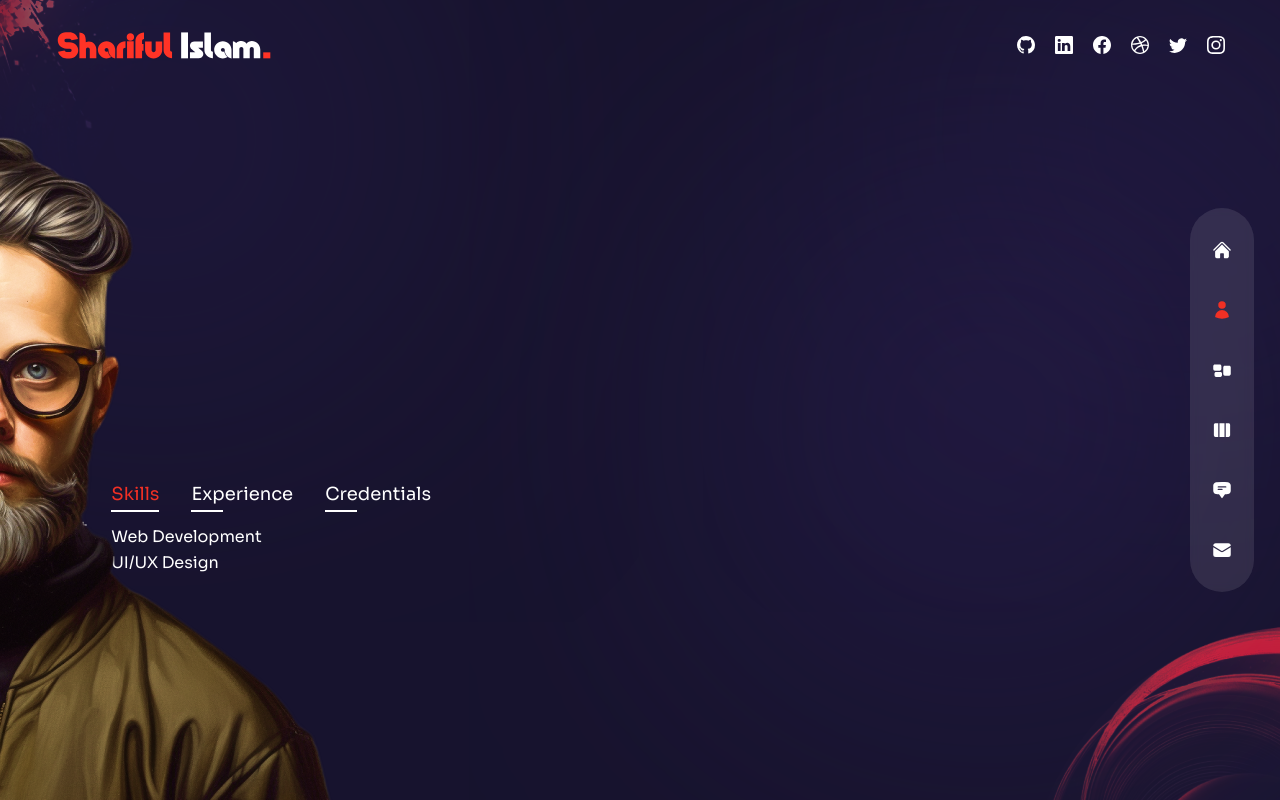
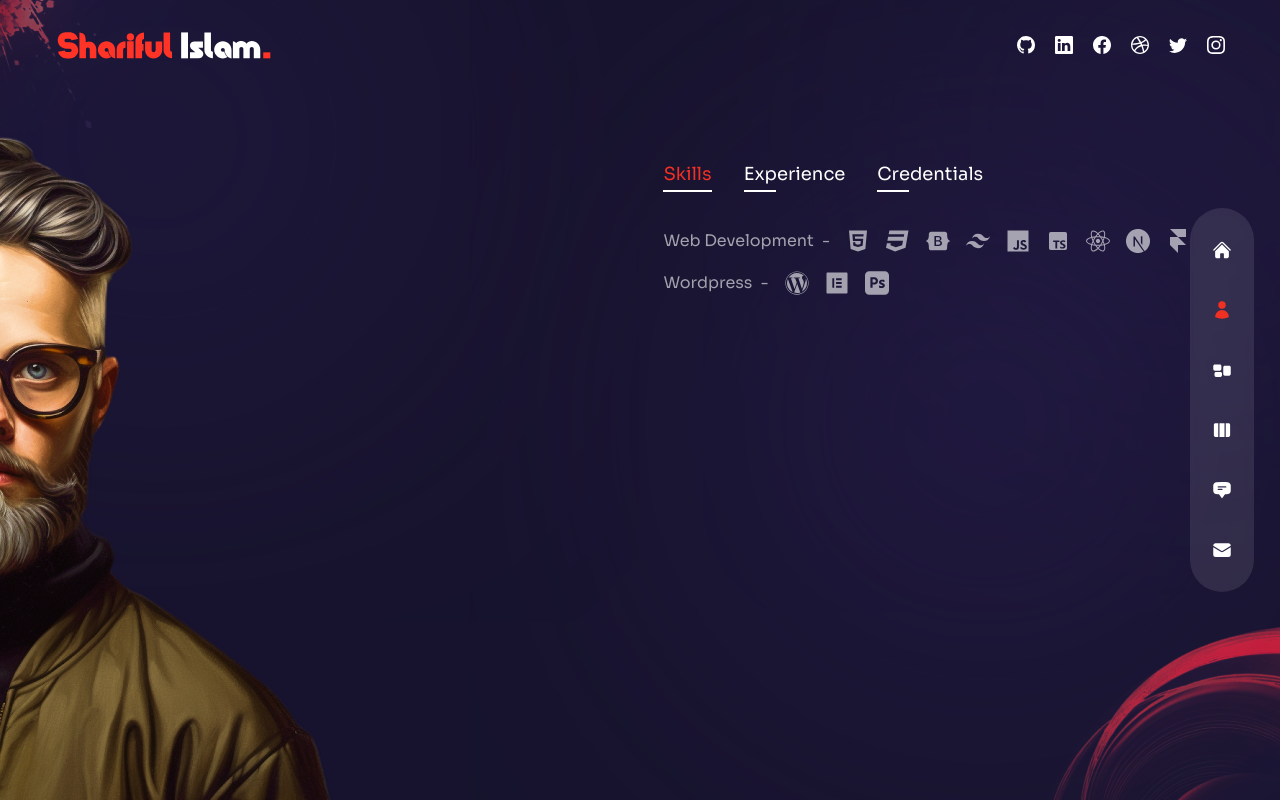
Before and after one commit to shariful10/Next-Portfolio, a Next.js app: page /about in a window 1280 px wide. Built offline with nearby package versions, Linux system fonts and the light colour scheme.

Commit message:
Icon Implemented On Skills Tab

```diff
--- a/pages/about/index.js
+++ b/pages/about/index.js
@@ -4,6 +4,7 @@ import { motion } from "framer-motion";
 import { fadeIn } from "./../../variants";
 import Circles from "../../components/Circles";
 import Avatar from "./../../components/Avatar";
+import { BiLogoTypescript } from "react-icons/bi";
 
 import {
 	FaHtml5,
@@ -11,17 +12,18 @@ import {
 	FaJs,
 	FaReact,
 	FaWordpress,
-	FaFigma,
+	FaElementor,
+	FaBootstrap,
 } from "react-icons/fa";
 
 import {
 	SiNextdotjs,
 	SiFramer,
-	SiAdobexd,
 	SiAdobephotoshop,
+	SiTailwindcss,
 } from "react-icons/si";
 
-//  data
+// <====<<==== Data ====>>====>
 export const aboutData = [
 	{
 		title: "skills",
@@ -31,16 +33,23 @@ export const aboutData = [
 				icons: [
 					<FaHtml5 />,
 					<FaCss3 />,
+					<FaBootstrap />,
+					<SiTailwindcss />,
 					<FaJs />,
+					<BiLogoTypescript />,
 					<FaReact />,
 					<SiNextdotjs />,
 					<SiFramer />,
-					<FaWordpress />,
 				],
 			},
 			{
-				title: "UI/UX Design",
-				icons: [<FaFigma />, <SiAdobexd />, <SiAdobephotoshop />],
+				title: "Wordpress",
+				icons: [
+					<FaWordpress />,
+					,
+					<FaElementor />,
+					<SiAdobephotoshop />,
+				],
 			},
 		],
 	},
@@ -61,11 +70,11 @@ export const aboutData = [
 		title: "experience",
 		info: [
 			{
-				title: "UX/UI Designer - XYZ Company",
+				title: "Web Developer - XYZ Company",
 				stage: "2022 - 2023",
 			},
 			{
-				title: "Web Developer - XYZ Company",
+				title: "Wordpress - fiverr",
 				stage: "2022 - 2023",
 			},
 			// {
@@ -97,7 +106,7 @@ const About = () => {
 	const [index, setIndex] = useState(0);
 
 	return (
-		<div className="h-screen bg-primary/30 py-32 text-center xl:text-left">
+		<div className="h-screen bg-primary/30 text-center xl:text-left">
 			<Circles />
 			{/* <====<<==== Avatar ====>>====> */}
 			<motion.div
@@ -109,9 +118,9 @@ const About = () => {
 			>
 				<Avatar />
 			</motion.div>
-			<div className="container mx-auto h-screen flex flex-col items-center xl:flex-row gap-x-6">
-				<div>text</div>
-				<div>
+			<div className="container mx-auto h-screen py-32 flex flex-col items-center xl:flex-row gap-x-6">
+				<div className="flex-1 flex flex-col justify-center">text</div>
+				<div className="flex flex-col w-full xl:max-w-[48%] h-[480px]">
 					<div className="flex gap-x-4 xl:gap-x-8 mx-auto xl:mx-0 mb-4">
 						{aboutData.map((item, i) => {
 							return (
@@ -128,12 +137,22 @@ const About = () => {
 							);
 						})}
 					</div>
-					<div>
+					<div className="py-2 xl:py-6 flex flex-col gap-y-2 xl:gap-y-4 items-center xl:items-start">
 						{aboutData[index].info.map((item, i) => {
-							return <div key={i}>
-								{/* <====<<==== Title ====>>====> */}
-								<div>{item.title}</div>
-							</div>
+							return (
+								<div key={i} className="flex-1 flex flex-col md:flex-row max-w-max gap-x-2 items-center text-white/60">
+									{/* <====<<==== Title ====>>====> */}
+									<div>{item.title}</div>
+									<div className="hidden md:flex">-</div>
+									<div>{item.stage}</div>
+									<div className="flex gap-x-4">
+									{/* <====<<==== Icons ====>>====> */}
+									{item.icons?.map((icon, i) => {
+										return <div key={i} className="text-2xl transition-all duration-500">{icon}</div>;
+									})}
+									</div>
+								</div>
+							);
 						})}
 					</div>
 				</div>
```
